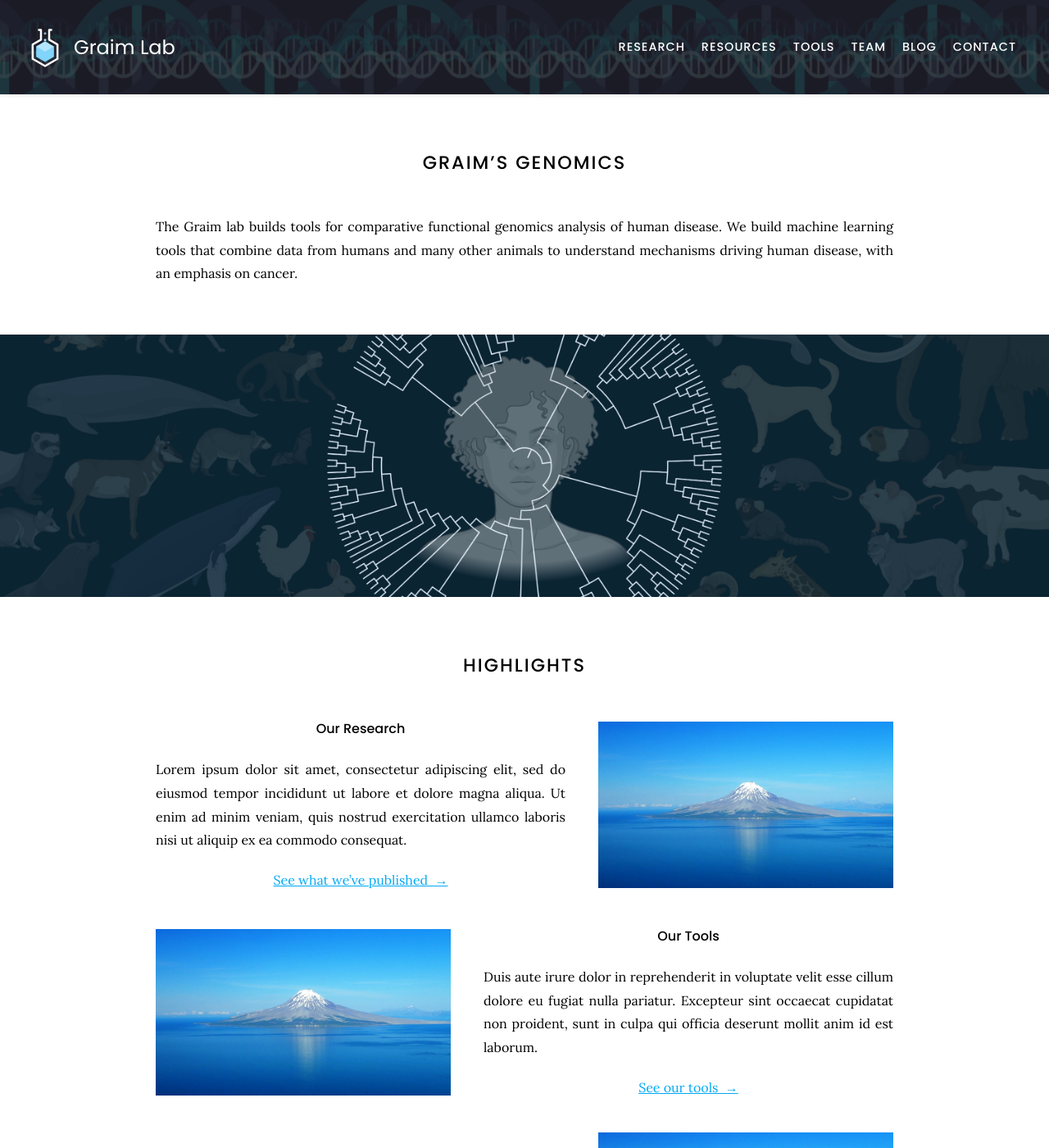
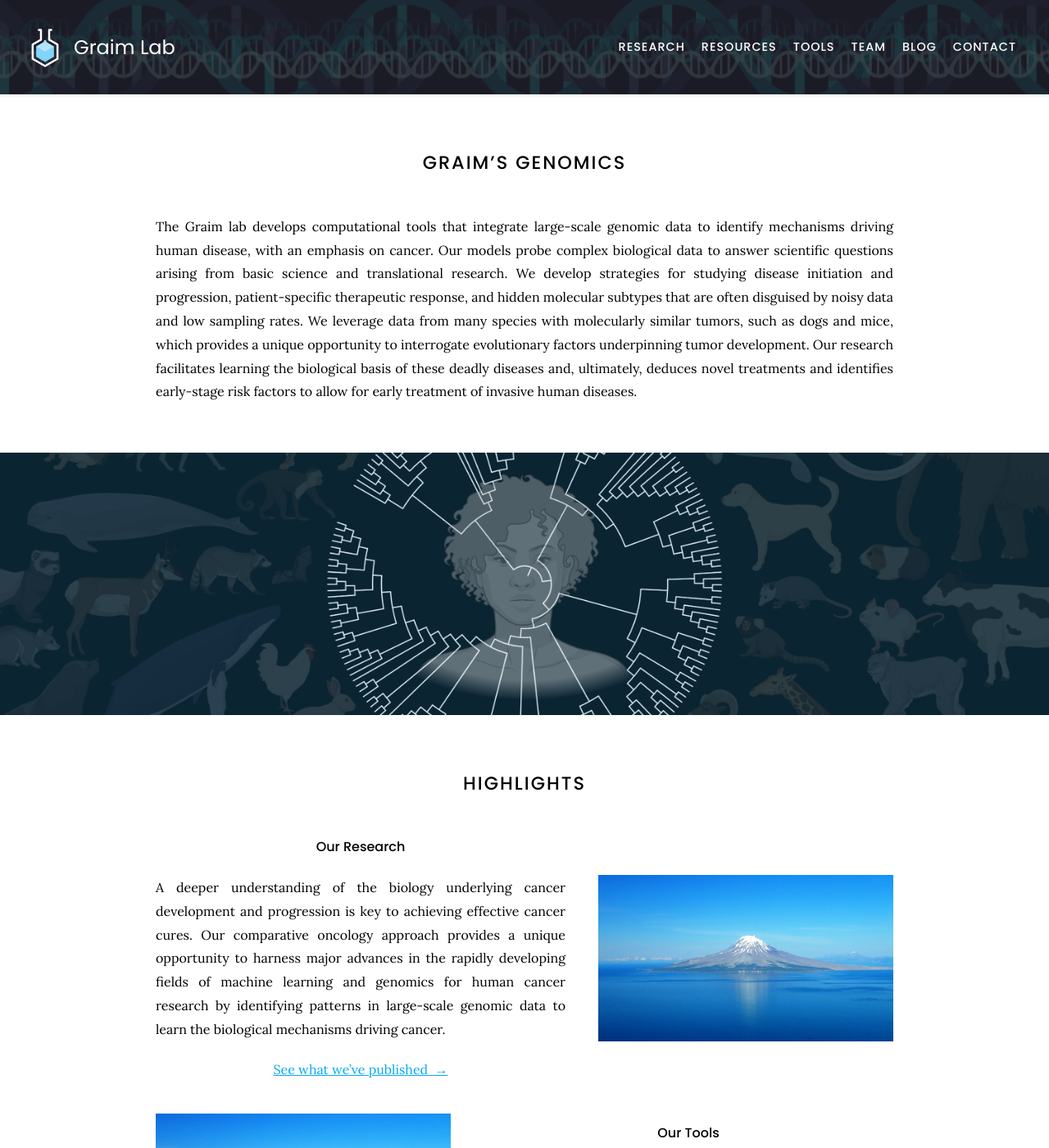
Before and after one commit to graim/GraimLabWebsite, a Jekyll site: the page built from index.md, in a window 1280 px wide and 1400 px high. Shown: the whole window at 82% size. Built offline with Jekyll 4.4.1, drawn with Linux system fonts in a browser that asks for light colours; nearby versions of some CDN libraries; some of the changed text lies outside the part shown.

Commit message:
Update index.md

```diff
--- a/index.md
+++ b/index.md
@@ -3,7 +3,11 @@ title: Home
 ---
 
 # Graim's Genomics
-The Graim lab builds tools for comparative functional genomics analysis of human disease. We build machine learning tools that combine data from humans and many other animals to understand mechanisms driving human disease, with an emphasis on cancer.
+The Graim lab develops computational tools that integrate large-scale genomic data to identify mechanisms driving human disease, with an emphasis on cancer.
+Our models probe complex biological data to answer scientific questions arising from basic science and translational research.
+We develop strategies for studying disease initiation and progression, patient-specific therapeutic response, and hidden molecular subtypes that are often disguised by noisy data and low sampling rates.
+We leverage data from many species with molecularly similar tumors, such as dogs and mice, which provides a unique opportunity to interrogate evolutionary factors underpinning tumor development.
+Our research facilitates learning the biological basis of these deadly diseases and, ultimately, deduces novel treatments and identifies early-stage risk factors to allow for early treatment of invasive human diseases.
 
 {:.center}
 
@@ -17,8 +21,8 @@ The Graim lab builds tools for comparative functional genomics analysis of human
 # Highlights
 
 {% capture text %}
-Lorem ipsum dolor sit amet, consectetur adipiscing elit, sed do eiusmod tempor incididunt ut labore et dolore magna aliqua.
-Ut enim ad minim veniam, quis nostrud exercitation ullamco laboris nisi ut aliquip ex ea commodo consequat.
+A deeper understanding of the biology underlying cancer development and progression is key to achieving effective cancer cures.
+Our comparative oncology approach provides a unique opportunity to harness major advances in the rapidly developing fields of machine learning and genomics for human cancer research by identifying patterns in large-scale genomic data to learn the biological mechanisms driving cancer.
 
 [See what we've published &nbsp;→](research)
 {:.center}
@@ -33,8 +37,7 @@ Ut enim ad minim veniam, quis nostrud exercitation ullamco laboris nisi ut aliqu
 %}
 
 {% capture text %}
-Duis aute irure dolor in reprehenderit in voluptate velit esse cillum dolore eu fugiat nulla pariatur.
-Excepteur sint occaecat cupidatat non proident, sunt in culpa qui officia deserunt mollit anim id est laborum.
+Knowledge gained through application of our tools identifies effective strategies for treating high-risk patients while providing a platform and insights to develop precision medicine therapies.
 
 [See our tools &nbsp;→](tools)
 {:.center}
@@ -49,7 +52,7 @@ Excepteur sint occaecat cupidatat non proident, sunt in culpa qui officia deseru
 %}
 
 {% capture text %}
-Lorem ipsum dolor sit amet, consectetur adipiscing elit, sed do eiusmod tempor incididunt ut labore et dolore magna aliqua.
+We are highly collaborative and are currently recruiting PhD students, postdocs, and undergraduate researchers.
 
 [Meet our team &nbsp;→](team)
 {:.center}
```
